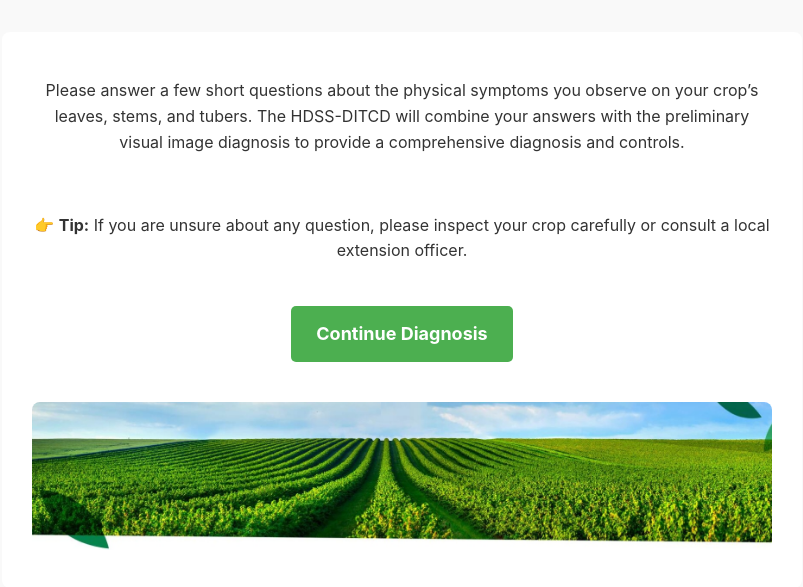
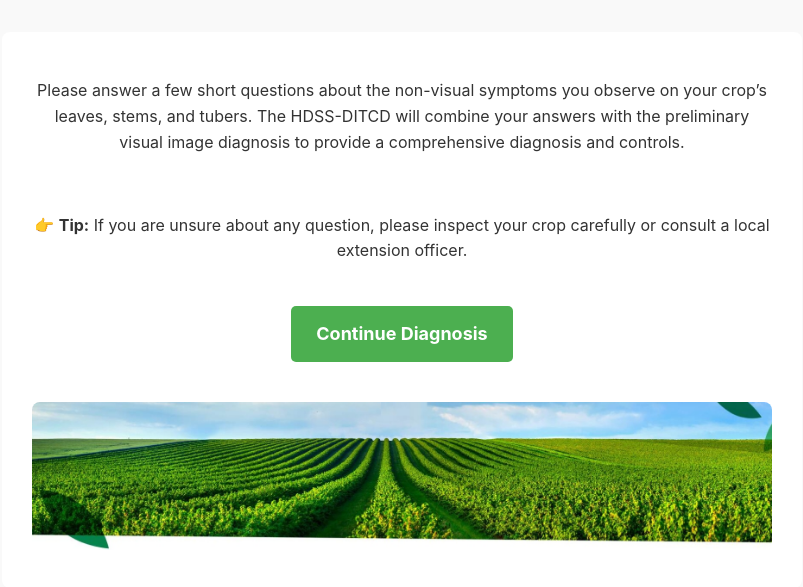
Before and after one commit to koolzeez/dss, a Flask app: page / in a window 1280 px wide. Shown: the part 131-718 px from the top of the page, without its empty margins (238-1041 px from the left). Run offline with Flask 3, Linux system fonts and the light colour scheme.

Commit message:
Update index.html

```diff
--- a/templates/index.html
+++ b/templates/index.html
@@ -5,7 +5,7 @@
 {% block content %}
   <div style="text-align: center;">
     <p>
-    Please answer a few short questions about the physical symptoms you observe on your crop’s leaves, stems, and tubers.
+    Please answer a few short questions about the non-visual symptoms you observe on your crop’s leaves, stems, and tubers.
     The HDSS-DITCD will combine your answers with the preliminary visual image diagnosis to provide a  comprehensive diagnosis and controls.
   </p>
    <br>
```
